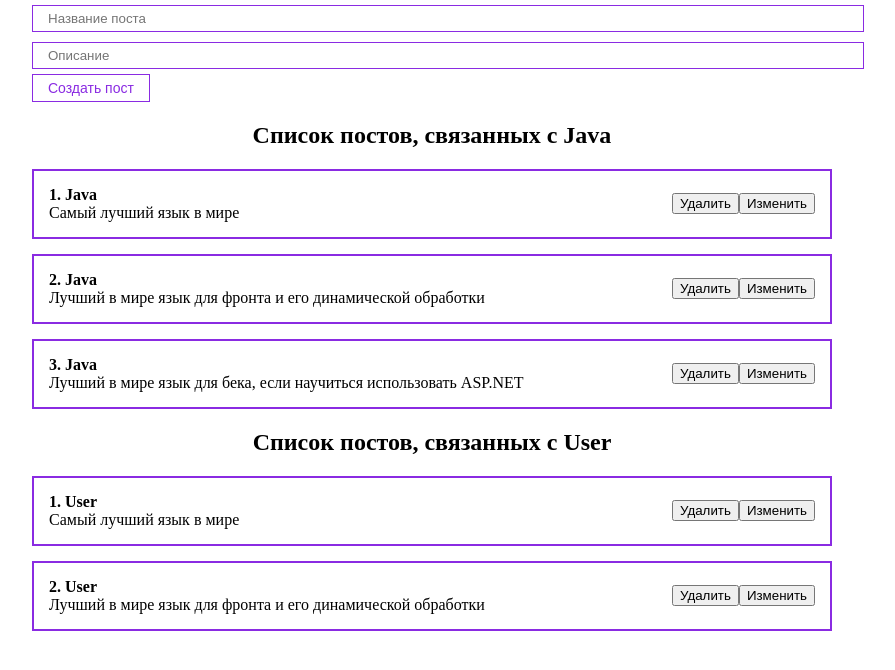
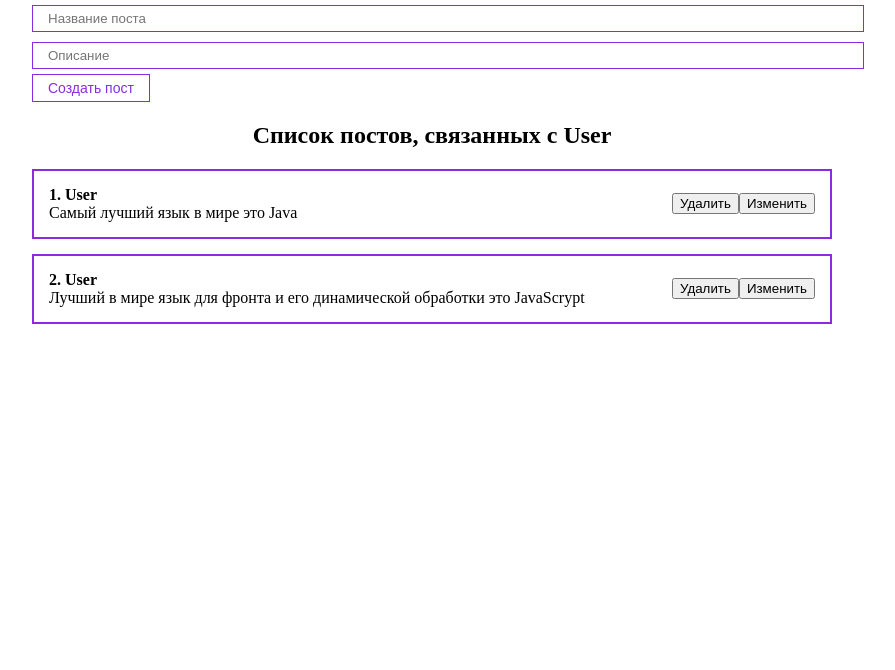
Before and after one commit to newDmoon/react-try, a React (Create React App) app: page / in a window 1280 px wide. Shown: the top 670 px of the page, without its empty margins (208-1103 px from the left). Built offline with nearby package versions, Linux system fonts and the light colour scheme.

Commit message:
feat: added postForm.jsx component

```diff
--- a/src/App.js
+++ b/src/App.js
@@ -1,60 +1,25 @@
 import "./App.css";
 import { useState } from "react";
 import PostList from "./components/PostList";
-import Button from "./components/UI/button/Button";
-import Input from "./components/UI/input/Input";
+import PostForm from "./components/PostForm";
 
 export default function App() {
-  // eslint-disable-next-line
-  const [javaPosts, setJavaPosts] = useState([
-    { id: 1, title: "Java", description: "Самый лучший язык в мире" },
-    {
-      id: 2,
-      title: "Java",
-      description: "Лучший в мире язык для фронта и его динамической обработки",
-    },
-    {
-      id: 3,
-      title: "Java",
-      description:
-        "Лучший в мире язык для бека, если научиться использовать ASP.NET",
-    },
-  ]);
   const [userPosts, setUserPosts] = useState([
-    { id: 1, title: "User", body: "Самый лучший язык в мире" },
+    { id: 1, title: "User", body: "Самый лучший язык в мире это Java" },
     {
       id: 2,
       title: "User",
-      body: "Лучший в мире язык для фронта и его динамической обработки"
+      body: "Лучший в мире язык для фронта и его динамической обработки это JavaScrypt"
     },
   ]);
-  const [post, setPost] = useState({title: '', body : ''});
 
-  const addNewPost = (e) => {
-    e.preventDefault();
-    setUserPosts([...userPosts, {...post, id : Date.now()}]);
-    setPost({title : '', body : ''})
-  };
+  const createPost = (newPost) => {
+    setUserPosts([...userPosts, newPost])
+  }
 
   return (
     <div className="App">
-      <form>
-        {/* Управляемый компонент */}
-        <Input
-          type="text"
-          placeholder="Название поста"
-          value={post.title}
-          onChange={(e) => setPost({...post, title : e.target.value})}
-        />
-        <Input
-          type="text"
-          placeholder="Описание"
-          value={post.body}
-          onChange={(e) => setPost({...post, body : e.target.value})}
-        />
-        <Button onClick={addNewPost}>Создать пост</Button>
-      </form>
-      <PostList posts={javaPosts} title="Список постов, связанных с Java" />
+      <PostForm create = {createPost}/>
       <PostList posts={userPosts} title="Список постов, связанных с User" />
     </div>
   );
--- /dev/null
+++ b/src/components/PostForm.jsx
@@ -0,0 +1,35 @@
+import Button from "./UI/button/Button"
+import Input from "./UI/input/Input"
+import { useState } from "react";
+
+export default function PostForm({ create }) {
+    const [post, setPost] = useState({ title: '', body: '' });
+
+
+    const addNewPost = (e) => {
+        e.preventDefault();
+        const newPost = {
+            ...post, id: Date.now()
+        }
+        create(newPost)
+        setPost({ title: '', body: '' })
+    };
+
+    return (<form>
+        {/* Управляемый компонент */}
+        <Input
+            type="text"
+            placeholder="Название поста"
+            value={post.title}
+            onChange={(e) => setPost({ ...post, title: e.target.value })}
+        />
+        <Input
+            type="text"
+            placeholder="Описание"
+            value={post.body}
+            onChange={(e) => setPost({ ...post, body: e.target.value })}
+        />
+        <Button onClick={addNewPost}>Создать пост</Button>
+    </form>
+    )
+}
```
